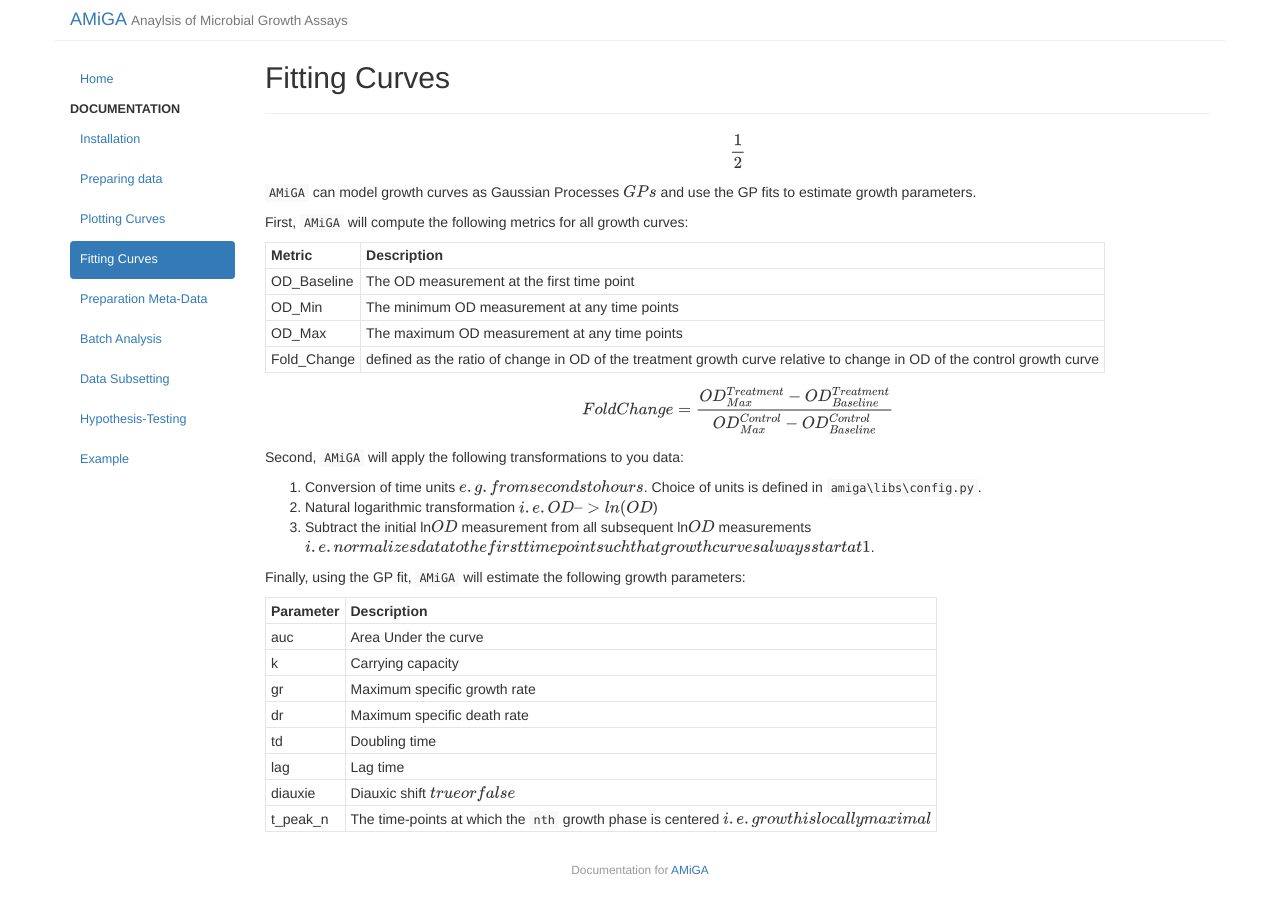
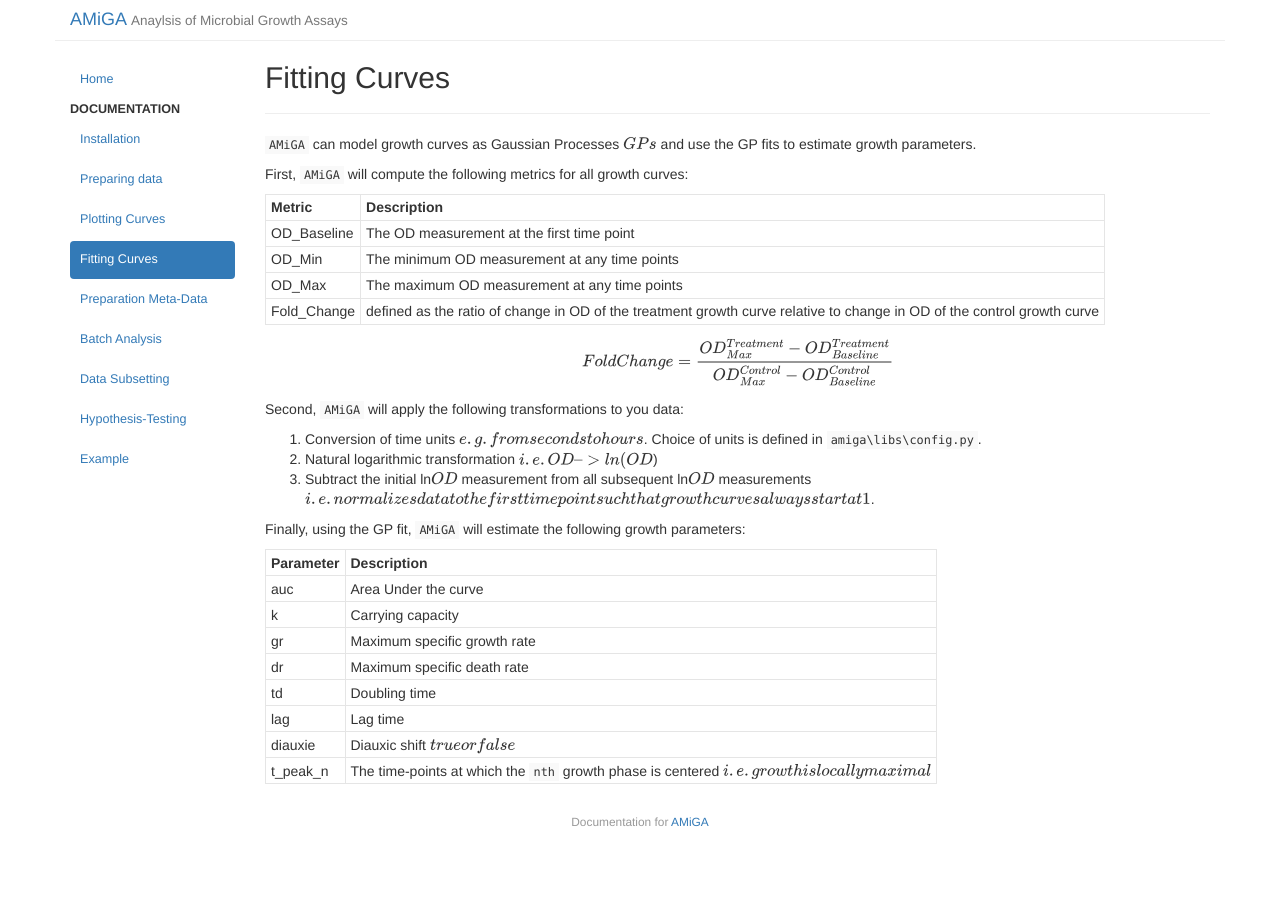
Before and after one commit to firasmidani/amiga, a Jekyll site: the page built from docs/_posts/2020-03-25-fitting.md, in a window 1280 px wide. Built offline with Jekyll 4.4.1, drawn with Linux system fonts in a browser that asks for light colours; formulas are drawn with MathJax 3.

Commit message:
Update 2020-03-25-fitting.md

```diff
--- a/docs/_posts/2020-03-25-fitting.md
+++ b/docs/_posts/2020-03-25-fitting.md
@@ -6,9 +6,6 @@ date: 2020-03-25 22:44:30
 order: 4
 use_math: true
 ---
-
-$$ \frac{1}{2} $$
-
 
 `AMiGA` can model growth curves as Gaussian Processes (GPs) and use the GP fits to estimate growth parameters.
 
```
